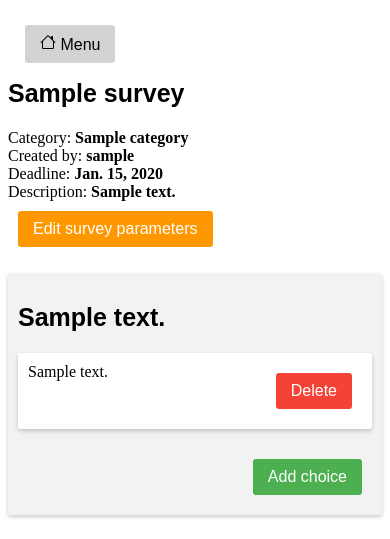
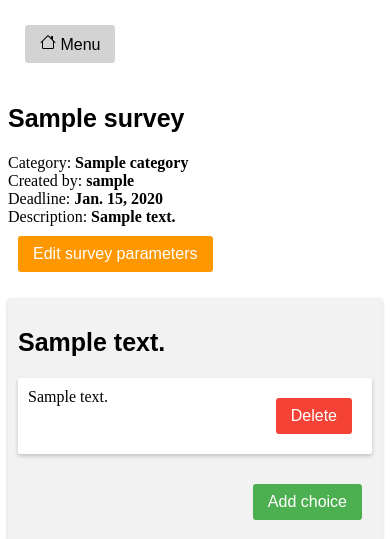
Before and after one commit to leonardodeglinnocenti/makeYourChoice, a Django app: page /viewSurvey/1/ in a window 390 px wide. Shown: the top 539 px of the page. Run offline with Django 4.2, Linux system fonts and the light colour scheme; tables that the repository leaves empty hold one stand-in row (values such as "Sample post").

Commit message:
Ver 2.6.1: Fix: More space has been added in the "mobile-spacer".

```diff
--- a/templates/base.html
+++ b/templates/base.html
@@ -34,7 +34,7 @@
         {% if user.is_authenticated %}
             <div class="welcome"> Welcome, {{ user.username }}!</div>
         {% endif %}
-        <div class="mobile-spacer" id="mobile-spacer" style="height: 50px"> </div>
+        <div class="mobile-spacer" id="mobile-spacer" style="height: 75px"> </div>
         {% if messages %}
             <div class="message">
             {% for message in messages %}
--- a/templates/instructions.html
+++ b/templates/instructions.html
@@ -27,7 +27,7 @@
                 <p>3. In the <i><b>Manage categories</b></i> page, you can create a category by pressing the <i><b>Create a new category</b></i> button.</p>
 
                 <h2>Search user</h2>
-                <p>1. To search a user, you can press the <i><b>Search user</b></i> page. If you want to list all the users, you can press the <i><b>Search</b></i> button without entering any username.</p>
+                <p>1. To search a user, you can visit the <i><b>Search user</b></i> page. If you want to list all the users, you can press the <i><b>Search</b></i> button without entering any username.</p>
                 <p>2. You can follow a user by pressing the <i><b>Follow</b></i> button.</p>
                 <p>3. You can see the list of users that you are following by pressing the <i><b>Followed users</b></i> button. To unfollow a user, you can press the <i><b>Unfollow</b></i> button.</p>
 
```
